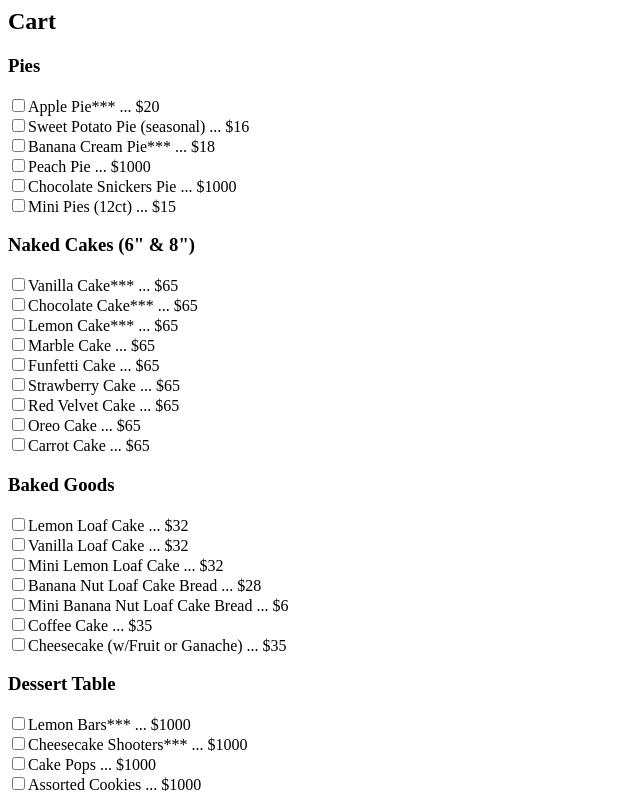
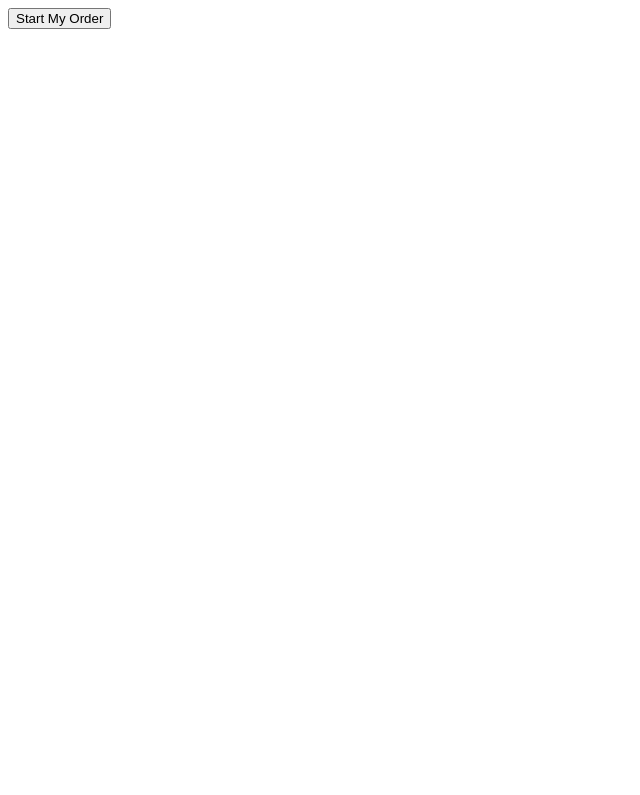
Before and after one commit to armandogutierrez4802/Custom-Form-Cart-Project, a React (Create React App) app: page / in a window 1280 px wide. Shown: the top 795 px of the page, without its empty margins (0-640 px from the left). Built offline with nearby package versions, Linux system fonts and the light colour scheme.

Commit message:
selected is no longer set to default in beginning

```diff
--- a/src/Constants.js
+++ b/src/Constants.js
@@ -3,7 +3,7 @@ const allOptionGroups = [
     category: 'cake',
     name: 'cake size',
     default: 'sixInch',
-    selected: 'sixInch', // Selected option
+    selected: '', // Selected option
     extraCharge: 0, // Group's extra charge based on selected option
     groupId: -1, // This will be the same as the item's id to fix each option's checked state
     options: [
@@ -23,7 +23,7 @@ const allOptionGroups = [
     category: 'cake',
     name: 'cake filling',
     default: 'noBakeCheesecake', // Default option
-    selected: 'noBakeCheesecake', // Selected option
+    selected: '', // Selected option
     extraCharge: 0, // Default charge
     groupId: -1,
     options: [
--- a/src/Feature.js
+++ b/src/Feature.js
@@ -22,7 +22,7 @@ const Feature = ({
   //States
   // const [page, setPage] = useState(initialPage);
   // const [page, setPage] = useState(localStorage.getItem('page'));
-  const [page, setPage] = useState('cart');
+  const [page, setPage] = useState('start');
 
   const [cartItems, setCartItems] = useState(initialCartItems);
   // const [total, setTotal] = useState(0);
```
